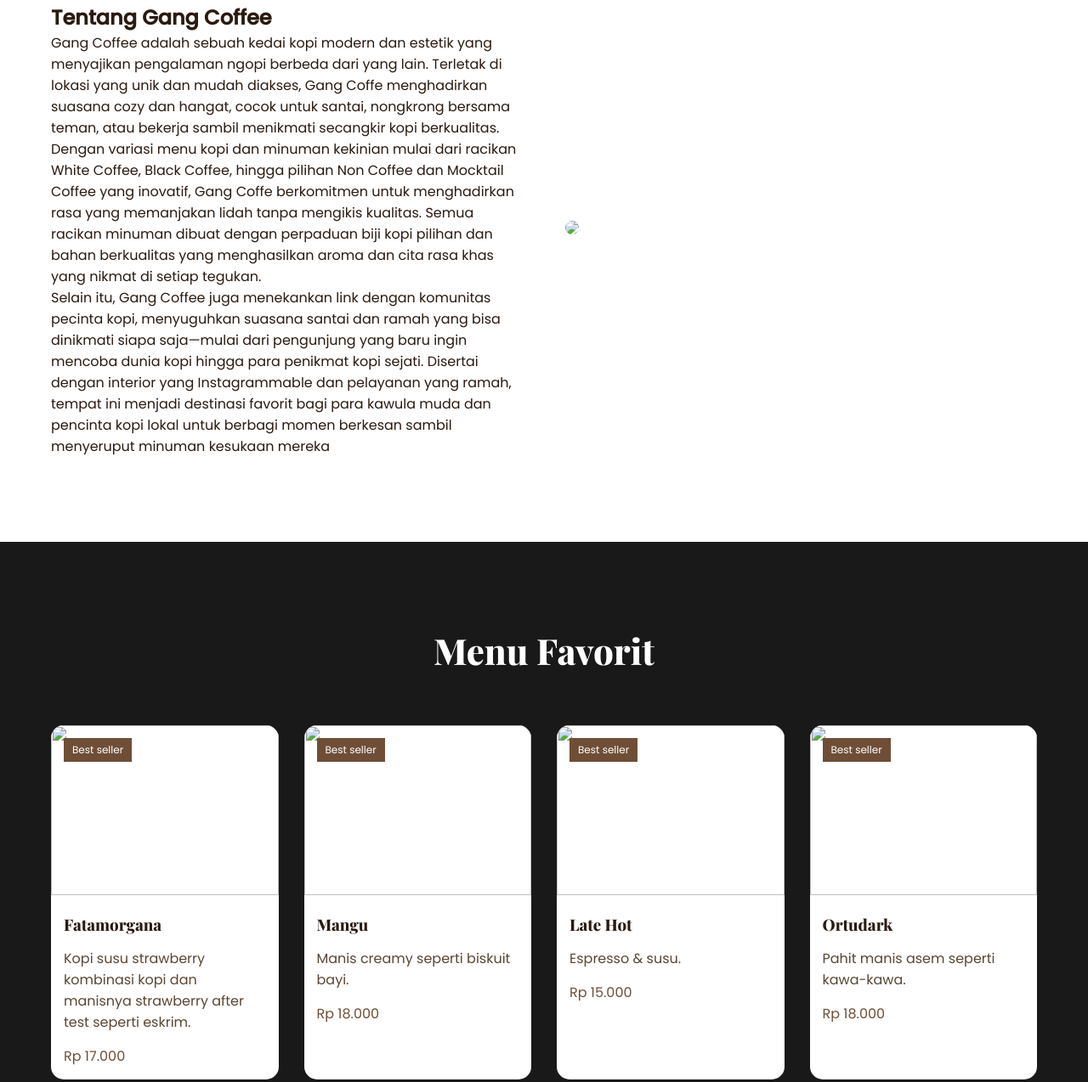
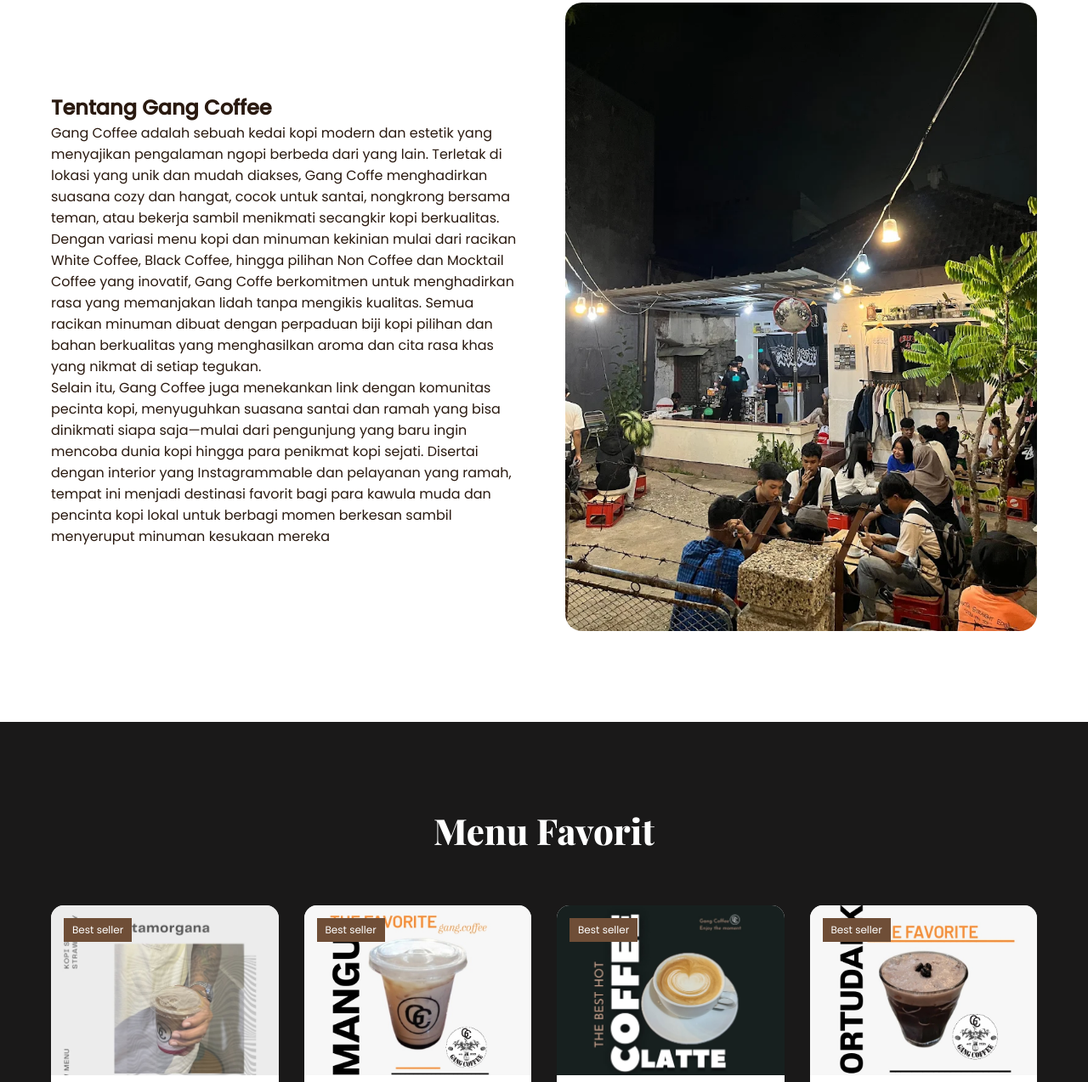
Before and after one commit to gangcoffee-hub/gangcoffee, a plain HTML site: page index.html in a window 1280 px wide. Shown: the part 897-2171 px from the top of the page at 85% size. Drawn offline with nearby package versions, Linux system fonts and the light colour scheme.

Commit message:
fixing image

```diff
--- a/index.html
+++ b/index.html
@@ -16,7 +16,7 @@
 <!-- NAVBAR -->
 <nav>
     <div class="logo">
-        <img src="logo.png">
+        <img src="image/logo.png">
         <span>GANG COFFEE</span>
     </div>
     <ul>
@@ -30,7 +30,7 @@
 <!-- HERO -->
 <section class="hero" id="home">
     <div class="hero-content">
-        <img src="logo.png" class="hero-logo">
+        <img src="image/logo.png" class="hero-logo">
         <h1>Selamat Datang di</h1>
         <h2>Gang Coffee</h2>
         <p>Rasakan kopi terbaik degan suasana modern dengan tema vintage and kalcer di Tegal.</p>
@@ -65,7 +65,7 @@
         </p>
     </div>
     <div class="about-img">
-        <img src="c:\Users\LENOVO\Pictures\gang coffee latar.webp">
+        <img src="image/gang coffee latar.webp" alt="foto halaman depan gang coffe">
     </div>
 </section>
 
@@ -76,7 +76,7 @@
     <div class="menu">
         <div class="card">
             <span class="badge">Best seller</span>
-            <img src="c:\Users\LENOVO\Pictures\fatamorgana.jpg">
+            <img src="image/fatamorgana.jpeg" alt="menu fatamorgana">
             <h3>Fatamorgana</h3>
             <p>Kopi susu strawberry kombinasi kopi dan manisnya strawberry after test seperti eskrim.</p>
             <span class="price">Rp 17.000</span>
@@ -84,7 +84,7 @@
 
         <div class="card">
             <span class="badge">Best seller</span>
-            <img src="c:\Users\LENOVO\Pictures\mangu-baru.jpeg">
+            <img src="image/mangu-baru.jpeg" alt="mangu baru">
             <h3>Mangu</h3>
             <p>Manis creamy seperti biskuit bayi.</p>
             <span class="price">Rp 18.000</span>
@@ -92,7 +92,7 @@
 
         <div class="card">
             <span class="badge">Best seller</span>
-            <img src="c:\Users\LENOVO\Pictures\SnapInsta.to_467363005_582774517606549_1825080151011552696_n.jpg">
+            <img src="image/coffe-latte.jpeg" alt="coffe latte">
             <h3>Late Hot</h3>
             <p>Espresso & susu.</p>
             <span class="price">Rp 15.000</span>
@@ -100,7 +100,7 @@
 
         <div class="card">
             <span class="badge">Best seller</span>
-            <img src="c:\Users\LENOVO\Pictures\ortudark-baru.jpeg">
+            <img src="image/ortudark-baru.jpeg" alt="ortudark">
             <h3>Ortudark</h3>
             <p>Pahit manis asem seperti kawa-kawa.</p>
             <span class="price">Rp 18.000</span>
```
Also changed, not shown: gang coffee gambar.txt (deleted), image/coffe-latte.jpeg (added), image/fatamorgana.jpeg (added), image/gang coffee latar.webp (added), image/logo.png (renamed from logo.png), image/mangu-baru.jpeg (added), image/ortudark-baru.jpeg (added), menu favorit.txt (deleted).
